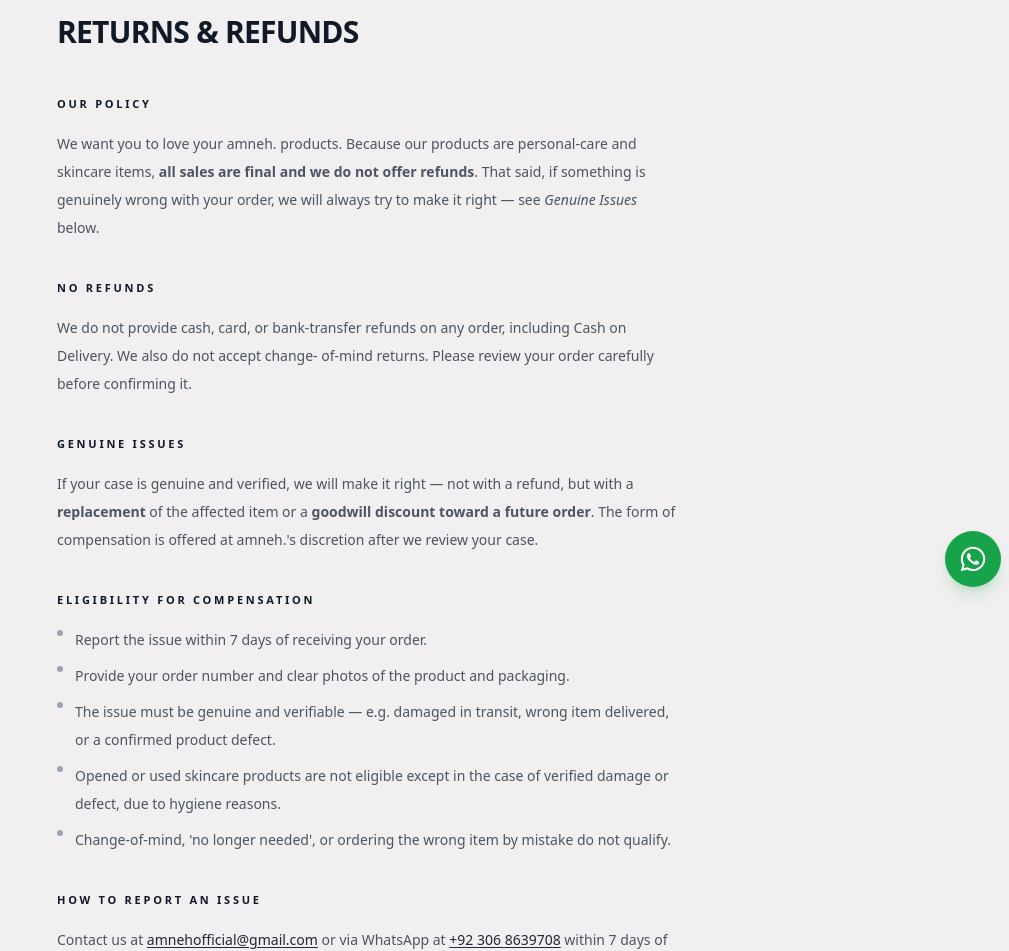
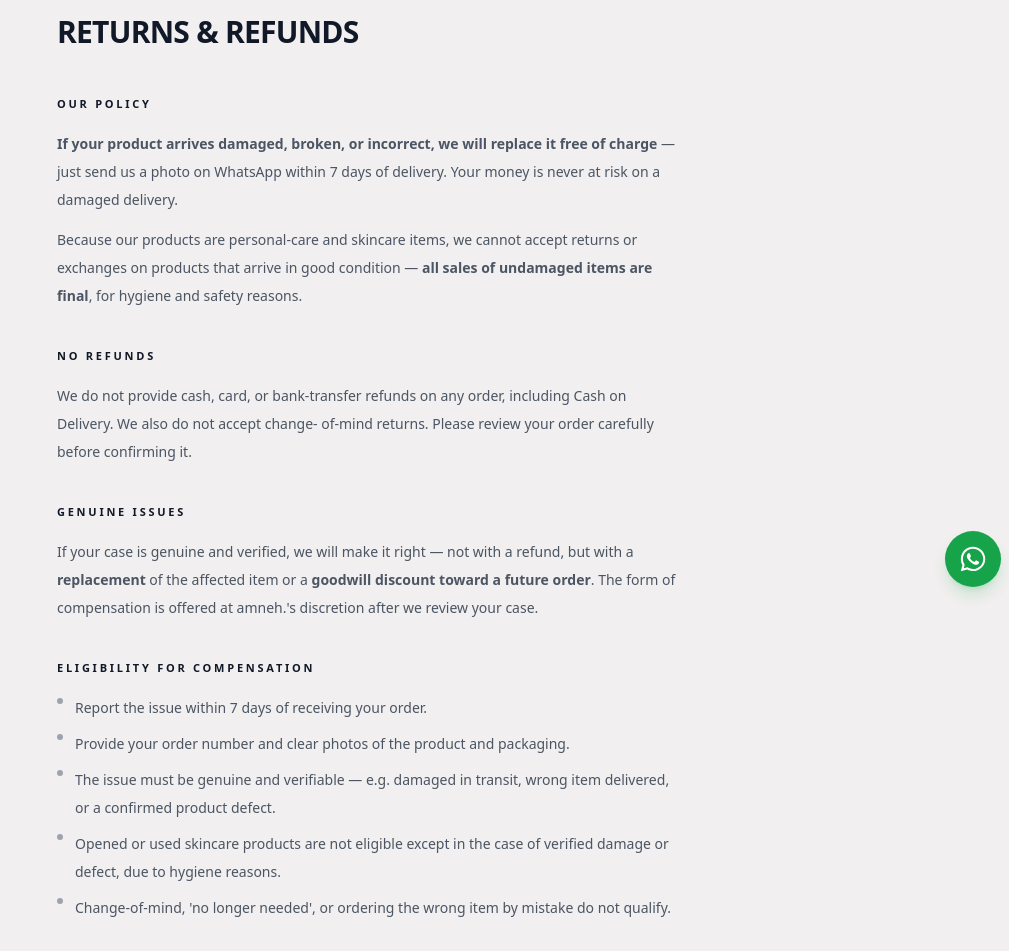
Before and after one commit to usamanasir252000-alt/amneh, a Next.js app: page /returns in a window 1280 px wide. Shown: the part 201-1152 px from the top of the page, without its empty margins (271-1280 px from the left). Built offline with nearby package versions, Linux system fonts and the light colour scheme; no server answers.

Commit message:
new w.me link and scroll

```diff
--- a/app/contact/page.tsx
+++ b/app/contact/page.tsx
@@ -1,6 +1,7 @@
 import Navbar from "@/components/Navbar";
 import Footer from "@/components/Footer";
 import BackButton from "@/components/BackButton";
+import { waChatLink, WHATSAPP_DISPLAY } from "@/lib/contact";
 
 export const metadata = {
   title: "Contact Us — amneh.",
@@ -30,7 +31,7 @@ export default function ContactPage() {
           <div className="grid gap-5 sm:grid-cols-2">
             {/* WhatsApp */}
             <a
-              href="https://wa.me/923068639708"
+              href={waChatLink()}
               target="_blank"
               rel="noopener noreferrer"
               className="group flex flex-col gap-3 border border-gray-200 bg-white/60 p-6 hover:border-gray-400 transition duration-200"
@@ -43,7 +44,7 @@ export default function ContactPage() {
                   WhatsApp
                 </span>
               </div>
-              <p className="text-[13px] text-gray-600">+92 306 8639708</p>
+              <p className="text-[13px] text-gray-600">{WHATSAPP_DISPLAY}</p>
               <p className="text-[12px] text-gray-400">
                 Mon–Sat, 10am–8pm PKT
               </p>
--- a/app/returns/page.tsx
+++ b/app/returns/page.tsx
@@ -1,6 +1,7 @@
 import Navbar from "@/components/Navbar";
 import Footer from "@/components/Footer";
 import BackButton from "@/components/BackButton";
+import { waChatLink, WHATSAPP_DISPLAY } from "@/lib/contact";
 
 export const metadata = {
   title: "Returns & Refunds — amneh.",
@@ -29,11 +30,16 @@ export default function ReturnsPage() {
                 Our Policy
               </h2>
               <p>
-                We want you to love your amneh. products. Because our products
-                are personal-care and skincare items, <strong>all sales are
-                final and we do not offer refunds</strong>. That said, if
-                something is genuinely wrong with your order, we will always try
-                to make it right — see <em>Genuine Issues</em> below.
+                <strong>If your product arrives damaged, broken, or incorrect,
+                we will replace it free of charge</strong> — just send us a
+                photo on WhatsApp within 7 days of delivery. Your money is
+                never at risk on a damaged delivery.
+              </p>
+              <p className="mt-3">
+                Because our products are personal-care and skincare items, we
+                cannot accept returns or exchanges on products that arrive in
+                good condition — <strong>all sales of undamaged items are
+                final</strong>, for hygiene and safety reasons.
               </p>
             </section>
 
@@ -96,10 +102,10 @@ export default function ReturnsPage() {
                 </a>{" "}
                 or via WhatsApp at{" "}
                 <a
-                  href="https://wa.me/923068639708"
+                  href={waChatLink()}
                   className="underline underline-offset-2 text-gray-800"
                 >
-                  +92 306 8639708
+                  {WHATSAPP_DISPLAY}
                 </a>{" "}
                 within 7 days of delivery. Include your order number, a
                 description of the problem, and clear photos. We will review and
--- a/app/shipping/page.tsx
+++ b/app/shipping/page.tsx
@@ -1,6 +1,7 @@
 import Navbar from "@/components/Navbar";
 import Footer from "@/components/Footer";
 import BackButton from "@/components/BackButton";
+import { waChatLink, WHATSAPP_DISPLAY } from "@/lib/contact";
 
 export const metadata = {
   title: "Shipping Policy — amneh.",
@@ -145,10 +146,10 @@ export default function ShippingPage() {
                 </a>{" "}
                 or WhatsApp{" "}
                 <a
-                  href="https://wa.me/923068639708"
+                  href={waChatLink()}
                   className="underline underline-offset-2 text-gray-800"
                 >
-                  +92 306 8639708
+                  {WHATSAPP_DISPLAY}
                 </a>
                 .
               </p>
--- a/app/skincare/page.tsx
+++ b/app/skincare/page.tsx
@@ -246,9 +246,21 @@ export default function SkincarePage() {
   // detail page; a bare scrollIntoView on a fixed timer was getting
   // silently overridden by the browser's own scroll handling around
   // navigation/hydration.
+  //
+  // YIELDS TO THE USER: any touch/scroll/keypress before the timer fires
+  // cancels the auto-scroll permanently — a visitor who has already started
+  // reading or scrolling must never have the page yanked out from under
+  // them (scroll hijacking reads as broken, and interrupted smooth-scrolls
+  // are what originally triggered the invisible-content bug here).
   useEffect(() => {
     if (typeof window === "undefined") return;
     let cancelled = false;
+
+    const cancelOnInteraction = () => { cancelled = true; };
+    const INTERACTION_EVENTS: (keyof WindowEventMap)[] = ["touchstart", "wheel", "keydown"];
+    INTERACTION_EVENTS.forEach((ev) =>
+      window.addEventListener(ev, cancelOnInteraction, { passive: true, once: true })
+    );
 
     const scrollToSerums = () => {
       if (cancelled) return;
@@ -266,6 +278,7 @@ export default function SkincarePage() {
     return () => {
       cancelled = true;
       clearTimeout(t);
+      INTERACTION_EVENTS.forEach((ev) => window.removeEventListener(ev, cancelOnInteraction));
     };
   }, []);
 
--- a/components/WelcomePopup.tsx
+++ b/components/WelcomePopup.tsx
@@ -13,14 +13,34 @@ const SHOW_DELAY_MS = 2500;
 // If the video hasn't finished buffering by this point (very slow
 // connection), reveal the popup anyway rather than waiting indefinitely.
 const MAX_WAIT_MS = 6000;
+const SESSION_KEY = "amneh_welcome_popup_shown";
 
 export default function WelcomePopup() {
   const [videoReady, setVideoReady] = useState(false);
   const [delayElapsed, setDelayElapsed] = useState(false);
+  // null = not yet decided (during SSR/first render); the gate is read in an
+  // effect because sessionStorage doesn't exist on the server.
+  const [eligible, setEligible] = useState<boolean | null>(null);
   const router = useRouter();
 
+  // Once per browser session — restored deliberately as a conversion fix.
+  // Clarity showed real visitors leaving and returning within minutes; with
+  // the every-visit behavior each return got the full-screen popup AGAIN,
+  // interrupting people mid-consideration (popup fatigue is a well-known
+  // conversion killer). Gating also means the 2.3MB video (the single
+  // largest payload on the site) isn't re-downloaded on every homepage
+  // load — the component renders nothing at all once shown this session.
   useEffect(() => {
     if (!POPUP_VIDEO_URL) return;
+    let show = true;
+    try {
+      show = !sessionStorage.getItem(SESSION_KEY);
+    } catch {
+      // Storage blocked (some in-app browsers) — fall back to showing.
+    }
+    setEligible(show);
+    if (!show) return;
+
     const delayTimer = setTimeout(() => setDelayElapsed(true), SHOW_DELAY_MS);
     const failsafeTimer = setTimeout(() => setVideoReady(true), MAX_WAIT_MS);
     return () => {
@@ -31,9 +51,16 @@ export default function WelcomePopup() {
 
   // Reveals only once BOTH the requested delay has passed AND the video has
   // actually buffered enough to play smoothly — whichever finishes last.
-  // Fires every time the homepage is visited/reloaded — no once-per-session
-  // gate, by design.
-  const open = delayElapsed && videoReady;
+  const open = eligible === true && delayElapsed && videoReady;
+
+  // Mark as shown the moment it actually opens (not on mount), so a visitor
+  // who bounces before the 2.5s delay still gets it on their next page.
+  useEffect(() => {
+    if (!open) return;
+    try {
+      sessionStorage.setItem(SESSION_KEY, "1");
+    } catch {}
+  }, [open]);
 
   const close = () => setDelayElapsed(false);
 
@@ -42,7 +69,11 @@ export default function WelcomePopup() {
     router.push("/skincare");
   };
 
-  if (!POPUP_VIDEO_URL) return null;
+  // Render nothing until eligibility is decided (and nothing at all when
+  // ineligible) — this is what prevents the 2.3MB video from being fetched
+  // again on repeat homepage visits this session. Waiting for the effect
+  // costs ~one tick, trivial against the 2.5s reveal delay.
+  if (!POPUP_VIDEO_URL || eligible !== true) return null;
 
   return (
     // Mounted from the very start (not gated behind `open`), so the <video>
--- a/components/WhatsAppButton.tsx
+++ b/components/WhatsAppButton.tsx
@@ -1,7 +1,7 @@
 import { FaWhatsapp } from "react-icons/fa";
+import { waChatLink } from "@/lib/contact";
 
-const whatsappPhone = "923068639708";
-const whatsappLink = `https://wa.me/${whatsappPhone}`;
+const whatsappLink = waChatLink();
 
 export default function WhatsAppButton() {
   return (
--- /dev/null
+++ b/lib/contact.ts
@@ -0,0 +1,25 @@
+// Single source of truth for the customer-facing WhatsApp number.
+//
+// WhatsApp has restricted this business's numbers more than once, forcing
+// number swaps. Before this file, the number was hardcoded in five places —
+// a hunt-and-edit + redeploy every time, with a dead chat button until done.
+// Now: set NEXT_PUBLIC_WHATSAPP_PHONE in Vercel (digits only, with country
+// code, no "+", e.g. 923001234567) and redeploy — no code changes.
+//
+// NOTE: this is the CUSTOMER-CHAT number (inbound wa.me links). The order-
+// confirmation sender is separate — TWILIO_WHATSAPP_FROM, the official
+// WhatsApp Business API number, configured server-side only.
+// Fallback is the owner's personal number (temporary while the business
+// number is restriction-prone) so chat buttons still reach a live account
+// even if the env var is missing in a deploy.
+export const WHATSAPP_PHONE =
+  process.env.NEXT_PUBLIC_WHATSAPP_PHONE || "923454214815";
+
+// Human-readable form for policy/contact pages, e.g. "+92 306 8639708".
+// Simple fixed split — good enough for PK numbers (92 + 3-digit prefix).
+export const WHATSAPP_DISPLAY = `+${WHATSAPP_PHONE.slice(0, 2)} ${WHATSAPP_PHONE.slice(2, 5)} ${WHATSAPP_PHONE.slice(5)}`;
+
+// wa.me chat link, optionally with a prefilled message.
+export function waChatLink(text?: string): string {
+  return `https://wa.me/${WHATSAPP_PHONE}${text ? `?text=${encodeURIComponent(text)}` : ""}`;
+}
```
Also changed, not shown: app/products/[id]/ProductClient.tsx (+24 -7 lines).
